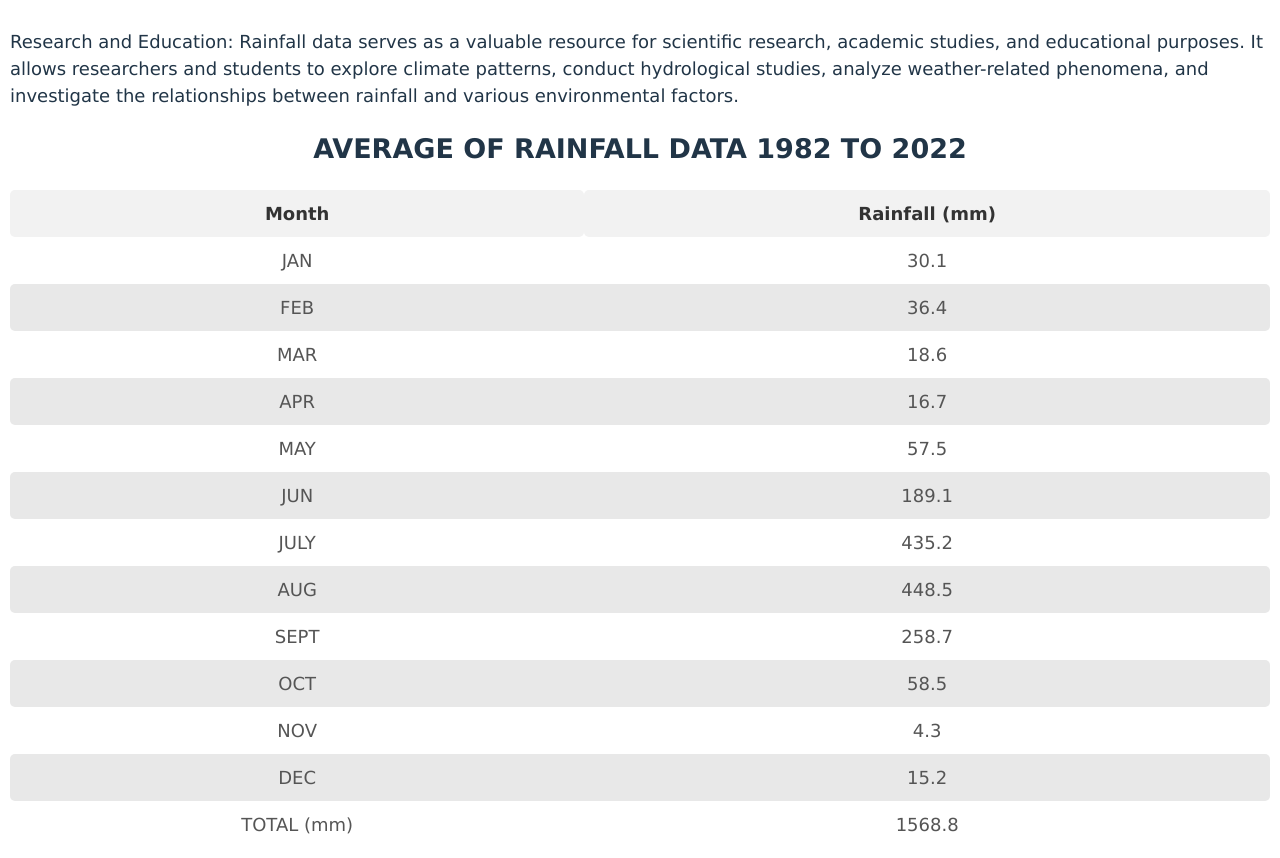
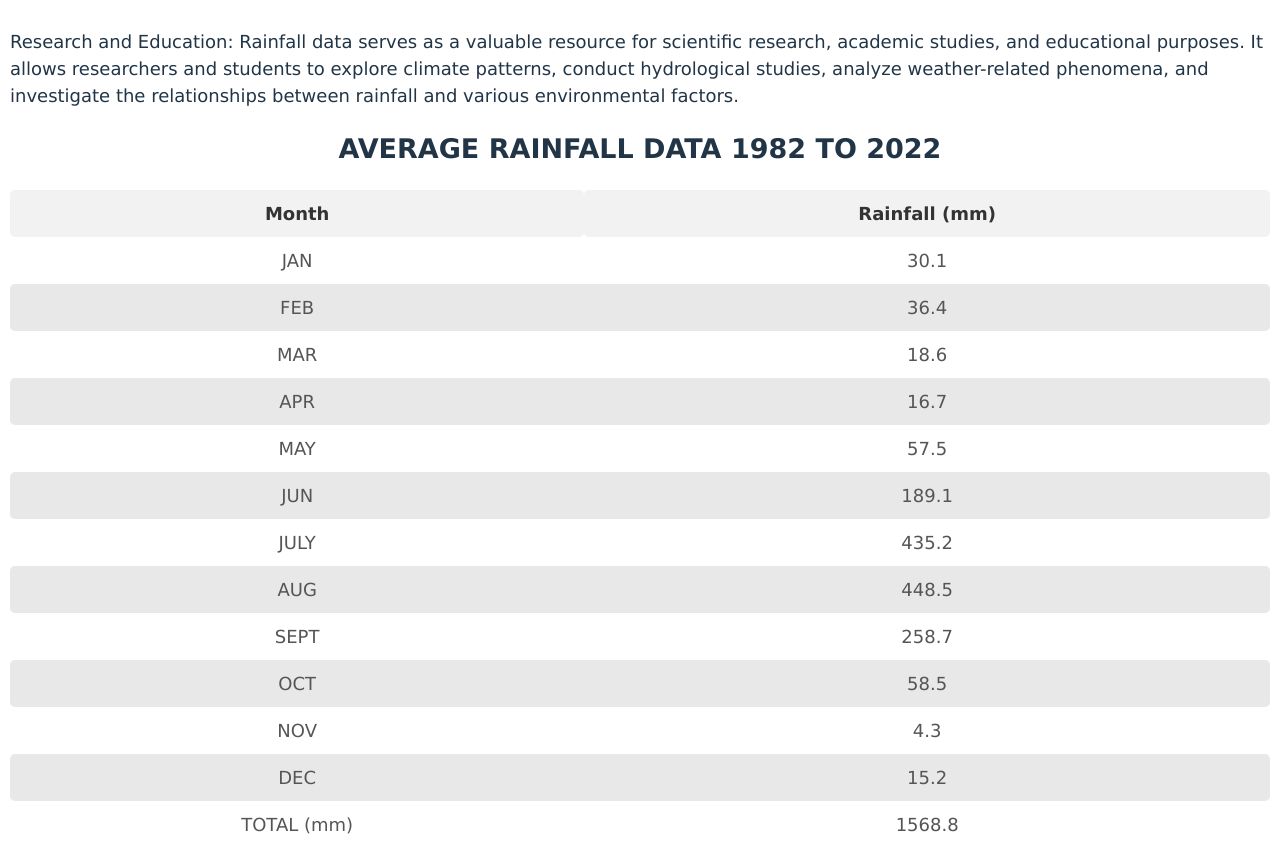
Before and after one commit to Sagar-Pant-2k2/waterStats, a React (Vite) app: page /rainfall in a window 1280 px wide. Shown: the part 842-1700 px from the top of the page. Built offline with nearby package versions, Linux system fonts and the light colour scheme.

Commit message:
avg rainfall

```diff
--- a/src/Rainfall.jsx
+++ b/src/Rainfall.jsx
@@ -22,7 +22,7 @@ Research and Education: Rainfall data serves as a valuable resource for scientif
         </div>
     </p>
     <div className="Container">
-        <h2>AVERAGE OF RAINFALL DATA 1982 TO 2022</h2>
+        <h2>AVERAGE RAINFALL DATA 1982 TO 2022</h2>
         <br></br>
         <table class="rainfall-table">
   <thead>
```
